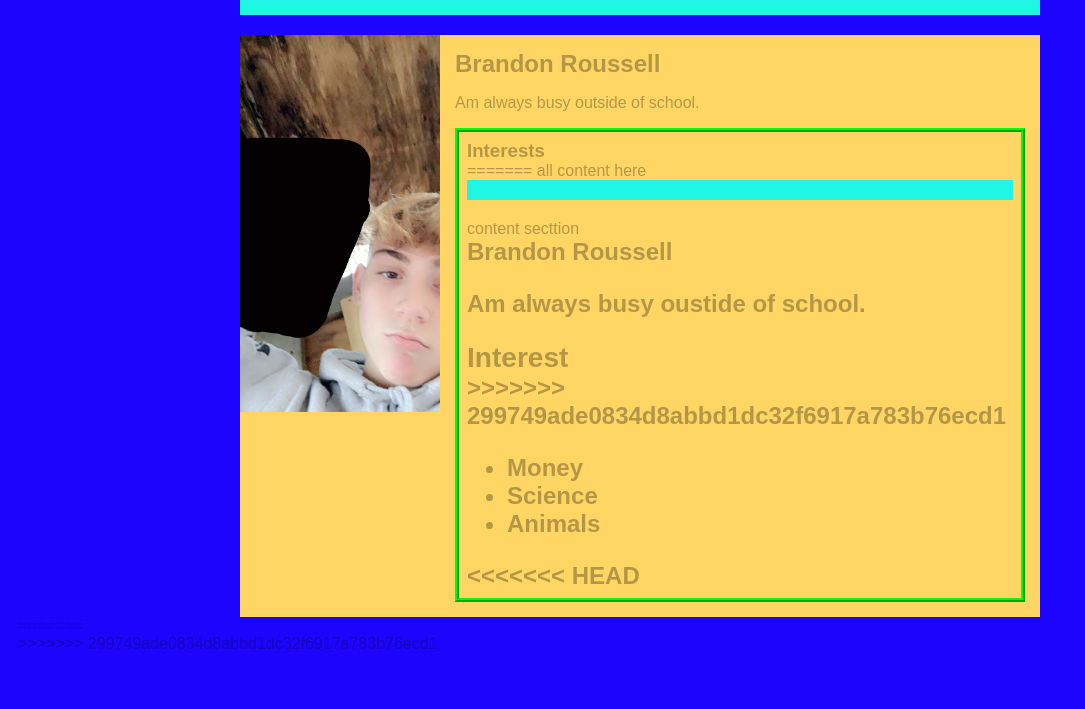
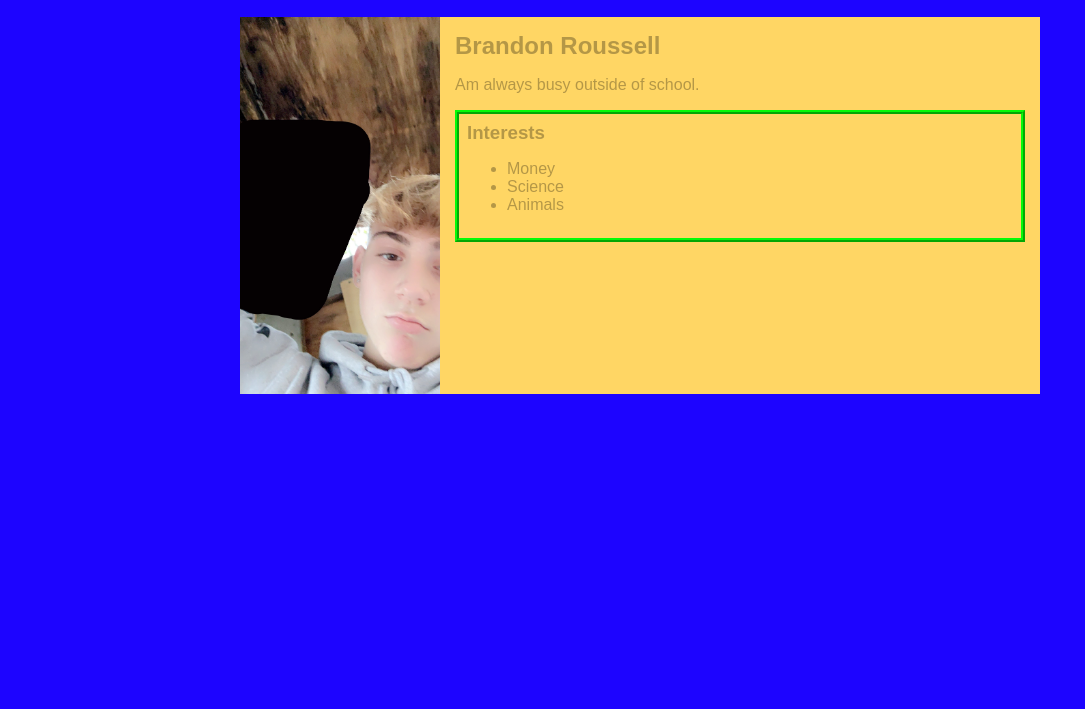
Before and after one commit to Brandonroussell/Brandonroussell.github.io, a plain HTML site: page index.html in a window 1280 px wide. Shown: the part 91-800 px from the top of the page, without its empty margins (0-1085 px from the left). Drawn offline with Linux system fonts and the light colour scheme.

Commit message:
accepted changes

```diff
--- a/index.html
+++ b/index.html
@@ -1,7 +1,6 @@
 <html>
     <head>
         <title>Brandon Roussell's Website</title>
-<<<<<<< HEAD
         <style>
     body {
         background: rgb(29, 4, 255);
@@ -66,13 +65,10 @@
         margin: 0px;
     }
 </style>
-=======
->>>>>>> 299749ade0834d8abbd1dc32f6917a783b76ecd1
     </head>
 
 
     <body>
-<<<<<<< HEAD
         <!-- All content goes here -->
         <div id="all-contents">
             <nav>
@@ -106,43 +102,16 @@
                         <!-- Interests section -->
                         <div id = "interests">
                             <h3>Interests</h3>
-=======
-        all content here
-       <div>
-           <nav>
-                </nav>
-                    <div>
-
-                       </div>
-                       <img>
-                      <div>
-
-                        content secttion
-                    </div>
-                    <h2> Brandon Roussell <h2>
-                        <p>
-                          Am always busy oustide of school.
-                        </p>
-                        <div>
-                            <h3>Interest</h3>
->>>>>>> 299749ade0834d8abbd1dc32f6917a783b76ecd1
                             <ul>
                                 <li>Money</li>
                                 <li>Science</li>
                                 <li>Animals</li>
                             </ul>
                         </div>
-<<<<<<< HEAD
 
                     </div>
             </main>
          </div>
 
-=======
-               <main>
-
-            </main>
-         </div>
->>>>>>> 299749ade0834d8abbd1dc32f6917a783b76ecd1
     </body>
 </html
```
